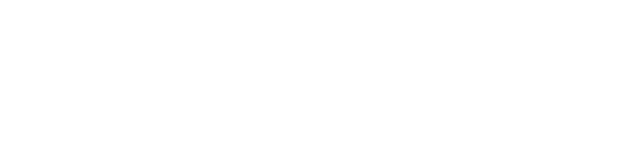
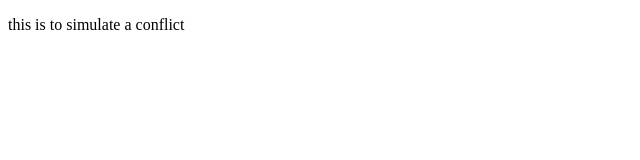
Before and after one commit to Patriciadot/version-control-simulation-Patricia, a plain HTML site: page index.html in a window 1280 px wide. Shown: the whole page, without its empty margins (0-640 px from the left). Drawn offline with Linux system fonts and the light colour scheme.

Commit message:
changed the footer

```diff
--- a/index.html
+++ b/index.html
@@ -6,6 +6,9 @@
     <title>Document</title>
 </head>
 <body>
+    <footer>
+        <p>this is to simulate a conflict</p>
+    </footer>
 
 </body>
 </html>
```
